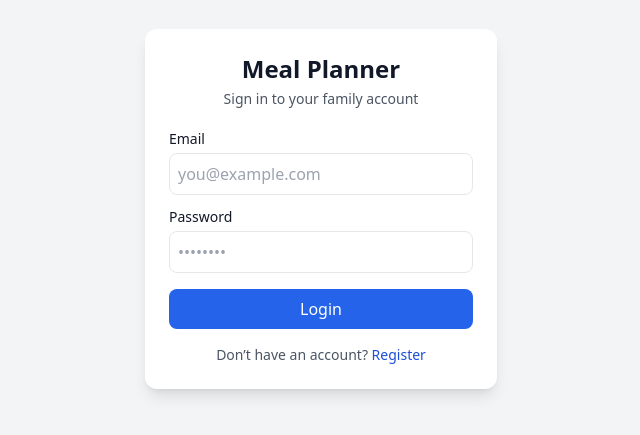
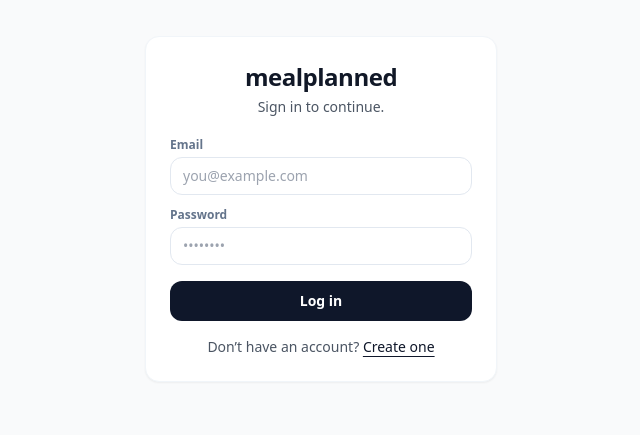
Before and after one commit to besharpe5/meal-planner, a React (Vite) app in the folder meal-planner-client/: page /login in a window 1280 px wide. Shown: the part 191-626 px from the top of the page, without its empty margins (319-959 px from the left). Built offline with nearby package versions, Linux system fonts and the light colour scheme; no server answers.

Commit message:
updated toast style

```diff
--- a/meal-planner-client/src/context/ToastContext.jsx
+++ b/meal-planner-client/src/context/ToastContext.jsx
@@ -1,4 +1,3 @@
-// src/context/ToastContext.jsx
 import { createContext, useContext, useMemo, useRef, useState } from "react";
 
 const ToastContext = createContext(null);
@@ -7,27 +6,40 @@ function makeId() {
   return `${Date.now()}-${Math.random().toString(16).slice(2)}`;
 }
 
+/**
+ * Normalize toast titles to calm sentence case.
+ * - Trims whitespace
+ * - Collapses multiple spaces
+ * - Capitalizes first letter only
+ */
+function normalizeToastTitle(input) {
+  if (!input || typeof input !== "string") return "";
+  const s = input.trim().replace(/\s+/g, " ");
+  if (!s) return "";
+  return s.charAt(0).toUpperCase() + s.slice(1);
+}
+
 const TYPE_STYLES = {
   success: {
     wrap: "border-green-200 bg-green-50",
     bar: "bg-green-500",
     progress: "bg-green-500/70",
     icon: "✅",
-    fallbackTitle: "Success",
+    fallbackTitle: "Done",
   },
   error: {
     wrap: "border-red-200 bg-red-50",
     bar: "bg-red-500",
     progress: "bg-red-500/70",
     icon: "❌",
-    fallbackTitle: "Error",
+    fallbackTitle: "Something went wrong",
   },
   info: {
     wrap: "border-blue-200 bg-blue-50",
     bar: "bg-blue-500",
     progress: "bg-blue-500/70",
     icon: "ℹ️",
-    fallbackTitle: "Info",
+    fallbackTitle: "Heads up",
   },
 };
 
@@ -66,7 +78,7 @@ export function ToastProvider({ children }) {
 
     const toast = {
       id,
-      title,
+      title: normalizeToastTitle(title),
       message,
       type,
       duration,
@@ -108,10 +120,10 @@ function ToastContainer({ toasts, onClose }) {
           return (
             <div
               key={t.id}
-              className={`pointer-events-auto rounded-xl shadow-lg border p-3 ${s.wrap}`}
+              className={`pointer-events-auto rounded-[14px] shadow-sm border p-3 ${s.wrap}`}
             >
               <div className="flex items-stretch gap-3">
-                {/* Accent bar (Option 1) */}
+                {/* Accent bar */}
                 <div className={`w-1 rounded-full ${s.bar}`} />
 
                 <div className="flex-1">
@@ -130,7 +142,6 @@ function ToastContainer({ toasts, onClose }) {
                         </div>
                       ) : null}
 
-                      {/* Action button (Option 3) */}
                       {t.action ? (
                         <button
                           type="button"
@@ -141,7 +152,7 @@ function ToastContainer({ toasts, onClose }) {
                               onClose(t.id);
                             }
                           }}
-                          className="mt-2 text-sm font-semibold text-gray-900 underline hover:no-underline"
+                          className="mt-2 text-sm font-semibold text-gray-900 underline underline-offset-4 hover:no-underline"
                         >
                           {t.action.label}
                         </button>
@@ -158,7 +169,7 @@ function ToastContainer({ toasts, onClose }) {
                     </button>
                   </div>
 
-                  {/* Progress bar (Option 2) */}
+                  {/* Progress bar */}
                   <div className="mt-3 h-1 w-full bg-black/10 rounded-full overflow-hidden">
                     <div
                       className={`h-full ${s.progress}`}
--- a/meal-planner-client/src/pages/Login.jsx
+++ b/meal-planner-client/src/pages/Login.jsx
@@ -24,7 +24,7 @@ export default function Login() {
 
       addToast({
         type: "success",
-        title: "Welcome back!",
+        title: "Welcome back",
         message: "You’re signed in.",
       });
 
@@ -34,7 +34,7 @@ export default function Login() {
 
       addToast({
         type: "error",
-        title: "Login failed",
+        title: "Couldn't sign in",
         message:
           err?.response?.data?.message || "Check your email and password and try again.",
       });
@@ -44,20 +44,25 @@ export default function Login() {
   };
 
   return (
-    <div className="min-h-screen bg-gray-100">
+    <div className="min-h-screen bg-gray-50">
   <div className="max-w-sm mx-auto p-4 flex min-h-screen items-center">
     <form
       onSubmit={submitHandler}
-          className="w-full bg-white p-6 rounded-xl shadow-lg"
+      className="w-full bg-white p-6 rounded-[14px] border border-slate-100 shadow-sm"
     >
-          <h1 className="text-2xl font-bold mb-1 text-center">Meal Planner</h1>
-          <p className="text-sm text-gray-600 mb-5 text-center">
-            Sign in to your family account
+      <h1 className="text-2xl font-semibold tracking-[-0.02em] text-center">
+        mealplanned
+      </h1>
+      <p className="text-sm text-gray-600 mt-1 mb-5 text-center">
+        Sign in to continue.
       </p>
 
-          <label className="block text-sm font-medium mb-1">Email</label>
+      <label className="block text-xs font-semibold text-slate-500 mb-1">
+        Email
+      </label>
       <input
-            className="w-full p-2 mb-3 border rounded-lg focus:outline-none focus:ring-2 focus:ring-blue-400"
+        className="w-full px-3 py-2 mb-3 rounded-xl border border-slate-200 bg-white text-sm outline-none
+                   focus:border-[rgb(127,155,130)] focus:ring-4 focus:ring-[rgba(127,155,130,0.28)]"
         type="email"
         placeholder="you@example.com"
         value={email}
@@ -66,9 +71,12 @@ export default function Login() {
         required
       />
 
-          <label className="block text-sm font-medium mb-1">Password</label>
+      <label className="block text-xs font-semibold text-slate-500 mb-1">
+        Password
+      </label>
       <input
-            className="w-full p-2 mb-4 border rounded-lg focus:outline-none focus:ring-2 focus:ring-blue-400"
+        className="w-full px-3 py-2 mb-4 rounded-xl border border-slate-200 bg-white text-sm outline-none
+                   focus:border-[rgb(127,155,130)] focus:ring-4 focus:ring-[rgba(127,155,130,0.28)]"
         type="password"
         placeholder="••••••••"
         value={password}
@@ -79,20 +87,22 @@ export default function Login() {
 
       <button
         disabled={submitting}
-            className="w-full bg-blue-600 text-white py-2 rounded-lg hover:bg-blue-700 disabled:opacity-60"
+        className="w-full rounded-xl bg-slate-900 px-4 py-2.5 text-sm font-semibold text-white
+                   transition hover:bg-slate-800 disabled:opacity-60 disabled:cursor-not-allowed"
         type="submit"
       >
-            {submitting ? "Signing in..." : "Login"}
+        {submitting ? "Signing in..." : "Log in"}
       </button>
 
       <div className="mt-4 text-sm text-center text-gray-600">
         Don’t have an account?{" "}
-            <Link className="text-blue-700 hover:underline" to="/register">
-              Register
+        <Link className="text-slate-900 underline underline-offset-4" to="/register">
+          Create one
         </Link>
       </div>
     </form>
   </div>
 </div>
+
   );
 }
--- a/meal-planner-client/src/pages/Register.jsx
+++ b/meal-planner-client/src/pages/Register.jsx
@@ -4,7 +4,7 @@ import { useNavigate } from "react-router-dom";
 import { useDocumentTitle } from "../hooks/useDocumentTitle";
 
 export default function Register() {
-  useDocumentTitle("MealPlanned | Create Account");
+  useDocumentTitle("mealplanned · create account");
   const { register } = useContext(AuthContext);
   const navigate = useNavigate();
 
@@ -38,50 +38,79 @@ export default function Register() {
   };
 
   return (
-    <div className="min-h-screen flex items-center justify-center bg-gray-100 p-4">
+    <div className="min-h-screen flex items-center justify-center bg-gray-50 p-4">
   <form
     onSubmit={submitHandler}
-        className="bg-white p-6 rounded-xl shadow-lg w-full max-w-sm"
+    className="bg-white p-6 rounded-[14px] border border-slate-100 shadow-sm w-full max-w-sm"
   >
-        <h1 className="text-2xl font-bold mb-4 text-center">Create Account</h1>
+    <h1 className="text-2xl font-semibold tracking-[-0.02em] mb-1 text-center">
+      Create account
+    </h1>
+    <p className="text-sm text-gray-600 mb-5 text-center">
+      A calmer way to plan meals.
+    </p>
 
+    <label className="block text-xs font-semibold text-slate-500 mb-1">
+      Name
+    </label>
     <input
-          name="name"                 // ✅ MUST be "name"
+      name="name"
       type="text"
-          placeholder="Name"
+      placeholder="Your name"
       value={form.name}
       onChange={onChange}
       autoComplete="name"
-          className="w-full border rounded-lg px-3 py-2 mb-3"
+      className="w-full px-3 py-2 mb-3 rounded-xl border border-slate-200 bg-white text-sm outline-none
+                 focus:border-[rgb(127,155,130)] focus:ring-4 focus:ring-[rgba(127,155,130,0.28)]"
+      required
     />
 
+    <label className="block text-xs font-semibold text-slate-500 mb-1">
+      Email
+    </label>
     <input
-          name="email"                // ✅ MUST be "email"
+      name="email"
       type="email"
-          placeholder="Email"
+      placeholder="you@example.com"
       value={form.email}
       onChange={onChange}
       autoComplete="email"
-          className="w-full border rounded-lg px-3 py-2 mb-3"
+      className="w-full px-3 py-2 mb-3 rounded-xl border border-slate-200 bg-white text-sm outline-none
+                 focus:border-[rgb(127,155,130)] focus:ring-4 focus:ring-[rgba(127,155,130,0.28)]"
+      required
     />
 
+    <label className="block text-xs font-semibold text-slate-500 mb-1">
+      Password
+    </label>
     <input
-          name="password"             // ✅ MUST be "password"
+      name="password"
       type="password"
-          placeholder="Password"
+      placeholder="Create a password"
       value={form.password}
       onChange={onChange}
       autoComplete="new-password"
-          className="w-full border rounded-lg px-3 py-2 mb-4"
+      className="w-full px-3 py-2 mb-4 rounded-xl border border-slate-200 bg-white text-sm outline-none
+                 focus:border-[rgb(127,155,130)] focus:ring-4 focus:ring-[rgba(127,155,130,0.28)]"
+      required
     />
 
     <button
       type="submit"
-          className="w-full bg-green-500 text-white rounded-lg py-2 font-semibold hover:bg-green-600 transition"
+      className="w-full rounded-xl bg-slate-900 px-4 py-2.5 text-sm font-semibold text-white
+                 transition hover:bg-slate-800"
     >
-          Register
+      Create account
     </button>
+
+    <div className="mt-4 text-sm text-center text-gray-600">
+      Already have an account?{" "}
+      <Link className="text-slate-900 underline underline-offset-4" to="/login">
+        Log in
+      </Link>
+    </div>
   </form>
 </div>
+
   );
 }
```
Lines whose indentation alone changed are shown as unchanged.
